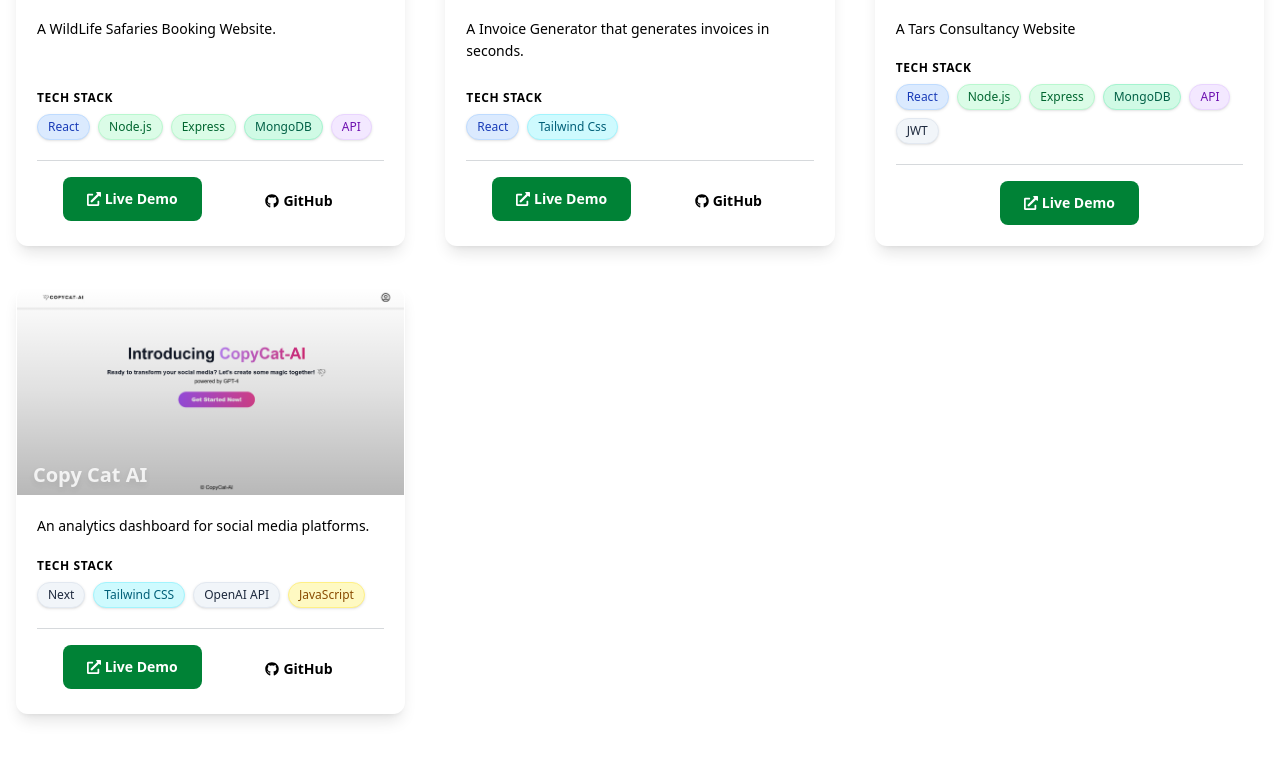
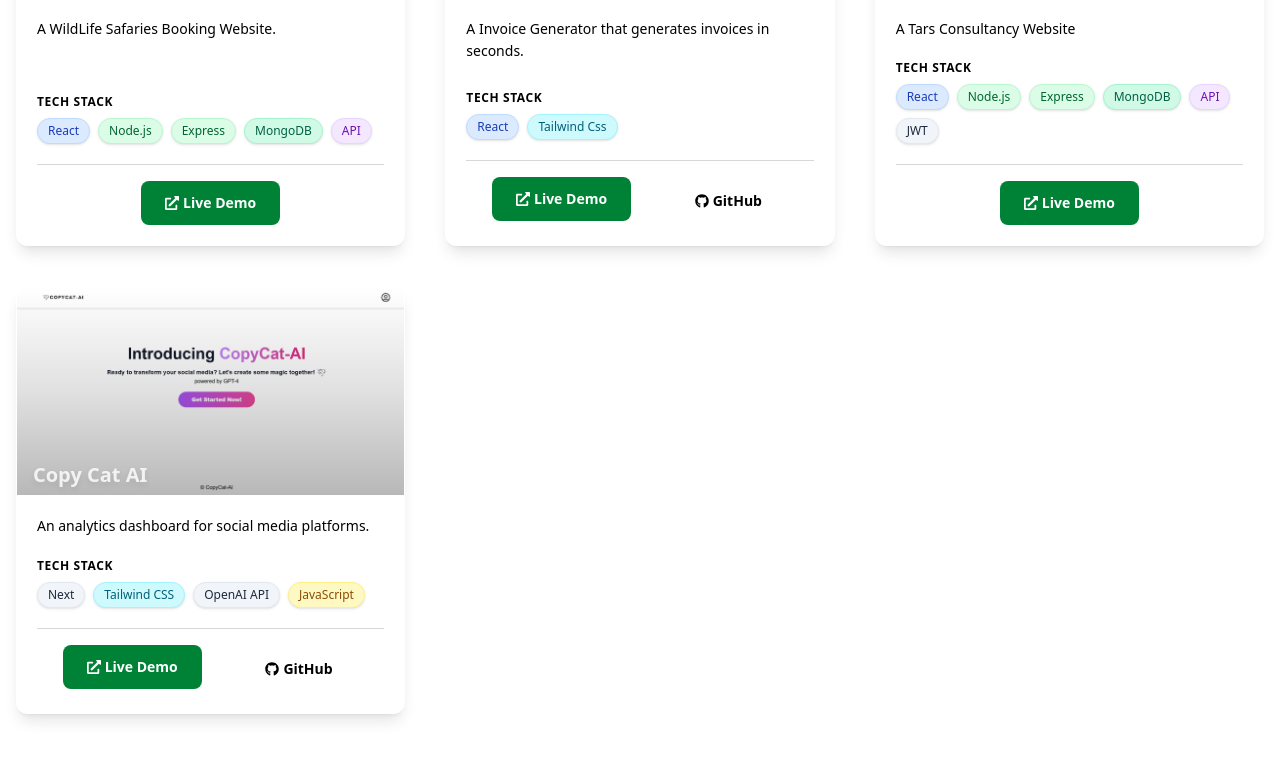
Before and after one commit to Vedantghole06/Portfolio, a React (Vite) app: page /projects in a window 1280 px wide. Shown: the part 1160-1920 px from the top of the page. Built offline with nearby package versions, Linux system fonts and the light colour scheme.

Commit message:
Update ProjectsPage.jsx

```diff
--- a/src/pages/ProjectsPage.jsx
+++ b/src/pages/ProjectsPage.jsx
@@ -41,7 +41,7 @@ const allProjects = [
         imageUrl: "./wildsoul.png", // <<<--- Add path to your preview image
         techStack: ["React", "Node.js", "Express", "MongoDB", "API"],
         liveUrl: "https://wildsoulsafaris.vercel.app/",
-        repoUrl: "https://github.com/Vedantghole06/wildsoulsafaris", // <<<--- Add GitHub link
+        repoUrl: null, // <<<--- Add GitHub link
         category: 'Fullstack'
     },
     {
```
